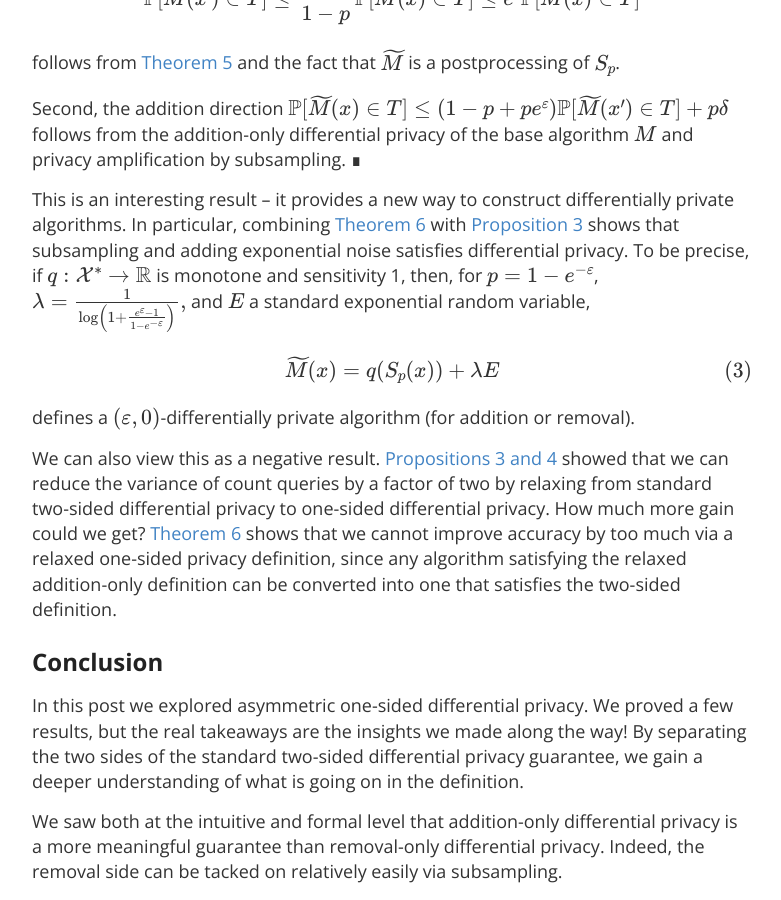
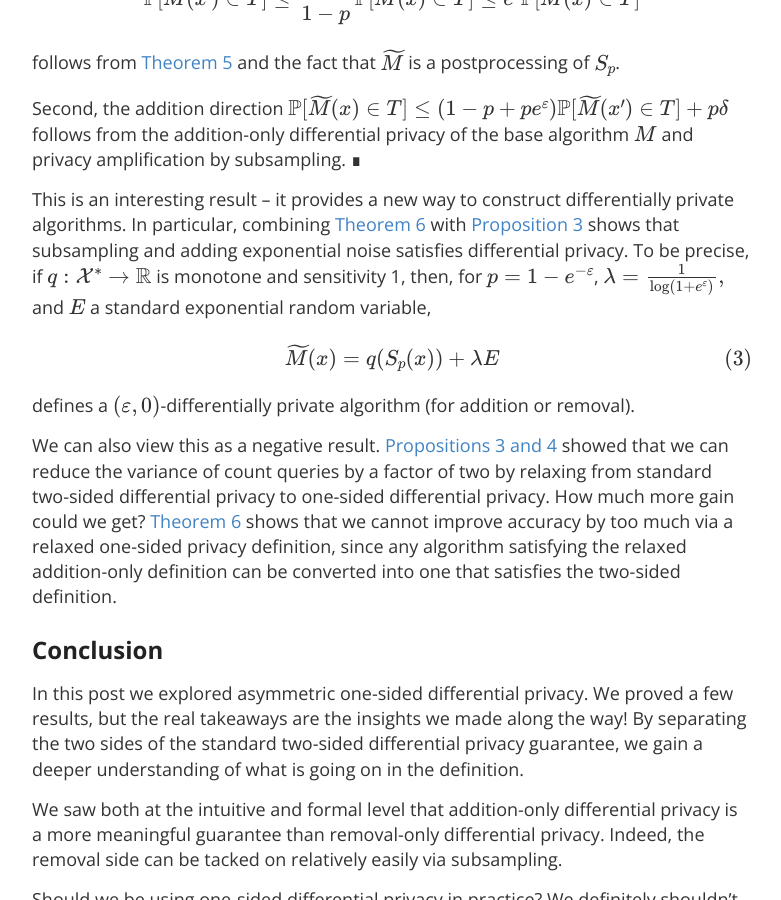
Before and after one commit to differentialprivacy/differentialprivacy, a Jekyll site: the page built from _posts/2026-05-31-one-sided.md, in a window 1280 px wide and 900 px high, scrolled down 6786 px. Shown: the whole window, without its empty margins (248-1029 px from the left). Built offline with Jekyll 4.4.1, drawn with Linux system fonts in a browser that asks for light colours; comment, search, counter and statistics services are not loaded.

Commit message:
creating post on one-sided dp

```diff
--- a/_posts/2026-05-31-one-sided.md
+++ b/_posts/2026-05-31-one-sided.md
@@ -174,7 +174,7 @@ Second, the addition direction \\\(\\mathbb\{P\}\[\\widetilde\{M\}\(x\) \\in T\]
 
 This is an interesting result -- it provides a new way to construct differentially private algorithms.
 In particular, combining [Theorem 6](#thm:reduction) with [Proposition 3](#prop:onesided) shows that subsampling and adding exponential noise satisfies differential privacy.
-To be precise, if \\\(q : \\mathcal{X}^\* \\to \\mathbb{R}\\\) is monotone and sensitivity 1, then, for \\\(p=1-e^\{-\\varepsilon\}\\\), \\\(\\lambda = \\frac\{1\}\{\\log\\left\(1 + \\frac\{e^\\varepsilon-1\}\{1-e^\{-\\varepsilon\}\}\\right\)\},\\\) and \\\(E\\\) a standard exponential random variable, \\\[\\widetilde\{M\}\(x\) = q\(S\_p\(x\)\) + \\lambda E \\tag{3}\\\]<a id="eq3" /> defines a \\\(\(\\varepsilon,0\)\\\)-differentially private algorithm (for addition or removal).
+To be precise, if \\\(q : \\mathcal{X}^\* \\to \\mathbb{R}\\\) is monotone and sensitivity 1, then, for \\\(p=1-e^\{-\\varepsilon\}\\\), \\\(\\lambda = \\frac\{1\}\{\\log\\left\(1 + e^\\varepsilon\\right\)\},\\\) and \\\(E\\\) a standard exponential random variable, \\\[\\widetilde\{M\}\(x\) = q\(S\_p\(x\)\) + \\lambda E \\tag{3}\\\]<a id="eq3" /> defines a \\\(\(\\varepsilon,0\)\\\)-differentially private algorithm (for addition or removal).
 
 We can also view this as a negative result.
 [Propositions 3](#prop:onesided)[ and 4](#prop:onesided-remove) showed that we can reduce the variance of count queries by a factor of two by relaxing from standard two-sided differential privacy to one-sided differential privacy. How much more gain could we get?
```
